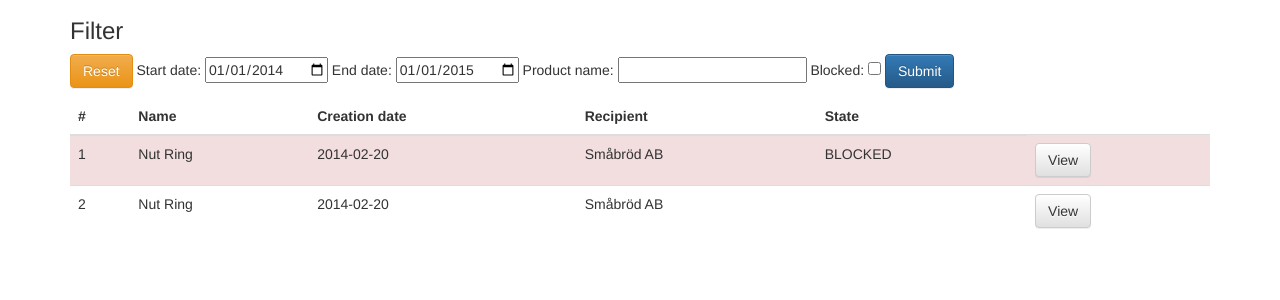
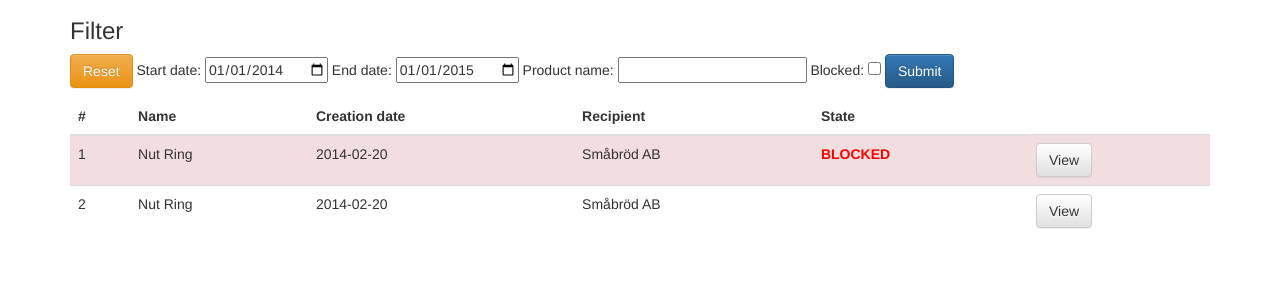
Before and after one commit to ada10fl2/EDA216_Krusty, a PHP site: page /pallets.php in a window 1280 px wide. Shown: the part 122-422 px from the top of the page. Run offline with PHP 8.4, Linux system fonts and the light colour scheme; data comes from the database, SQL or seed files in the repository; some libraries are stand-ins or nearby versions.

Commit message:
Fixed BLOCKED color and boldness

```diff
--- a/pallets.php
+++ b/pallets.php
@@ -18,7 +18,7 @@
 			<input type="submit" class="btn btn-primary" title="Submit">
 		</p>
 	</form>
-	<table class="table table-striped ">
+	<table class="table table-striped pallet-table">
 		<thead>
 			<tr>
 				<th>#</th>
@@ -36,9 +36,12 @@
 				<td><?= $pallet->productName ?></td>
 				<td><?= $pallet->creationDate ?></td>
 				<td><?= $pallet->customerName ?></td>
-				<td><?= $pallet->state ?></td>
-				<td><button type="button" class="btn btn-default"
-							onclick="document.location='showpallet.php?palletid=<?= $pallet->palletId ?>'">View</button>
+				<td class='state'><?= $pallet->state ?></td>
+				<td class='viewbutton'>
+					<button type="button" class="btn btn-default"
+							onclick="document.location='showpallet.php?palletid=<?= $pallet->palletId ?>'">
+							View
+					</button>
 				</td>
 			</tr>
 			<?php }
--- a/static/global.style.css
+++ b/static/global.style.css
@@ -0,0 +1,4 @@
+.pallet-table .danger .state {
+	font-weight: bold;
+	color: red;
+}
```
